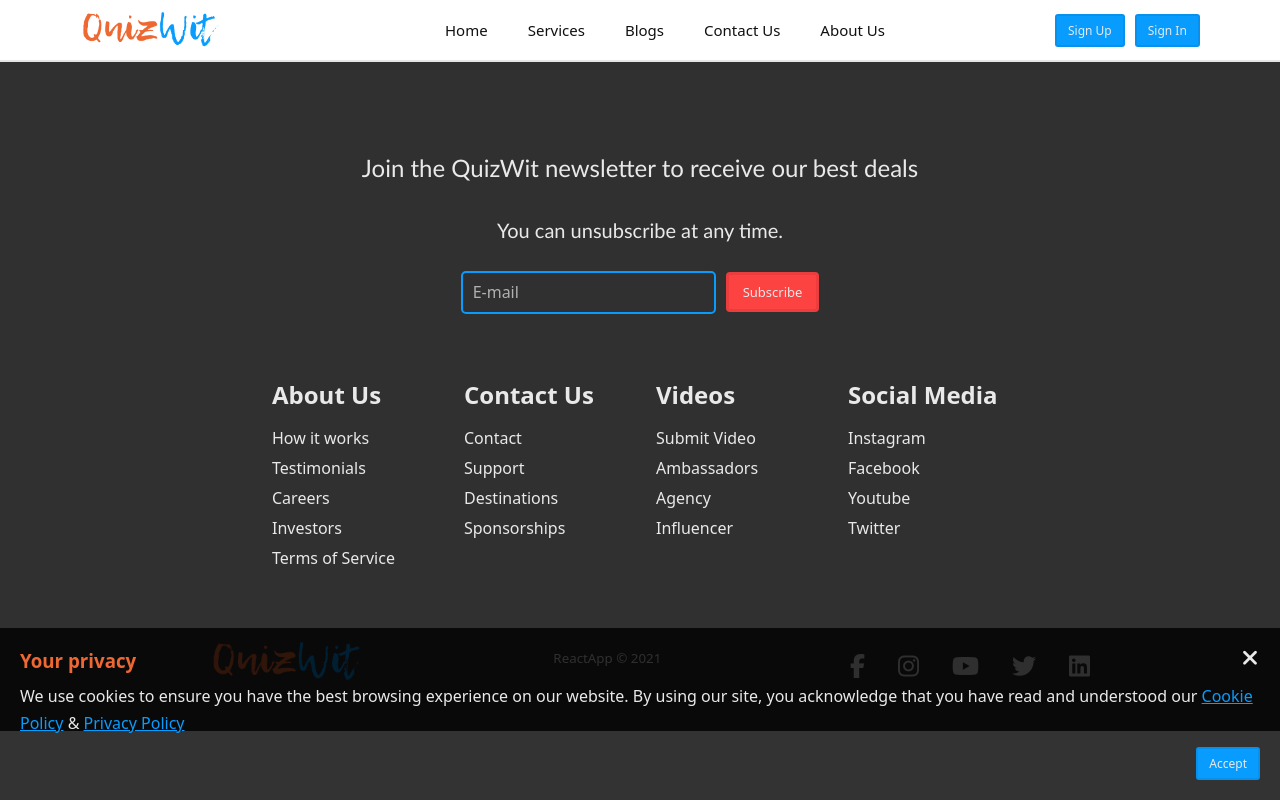
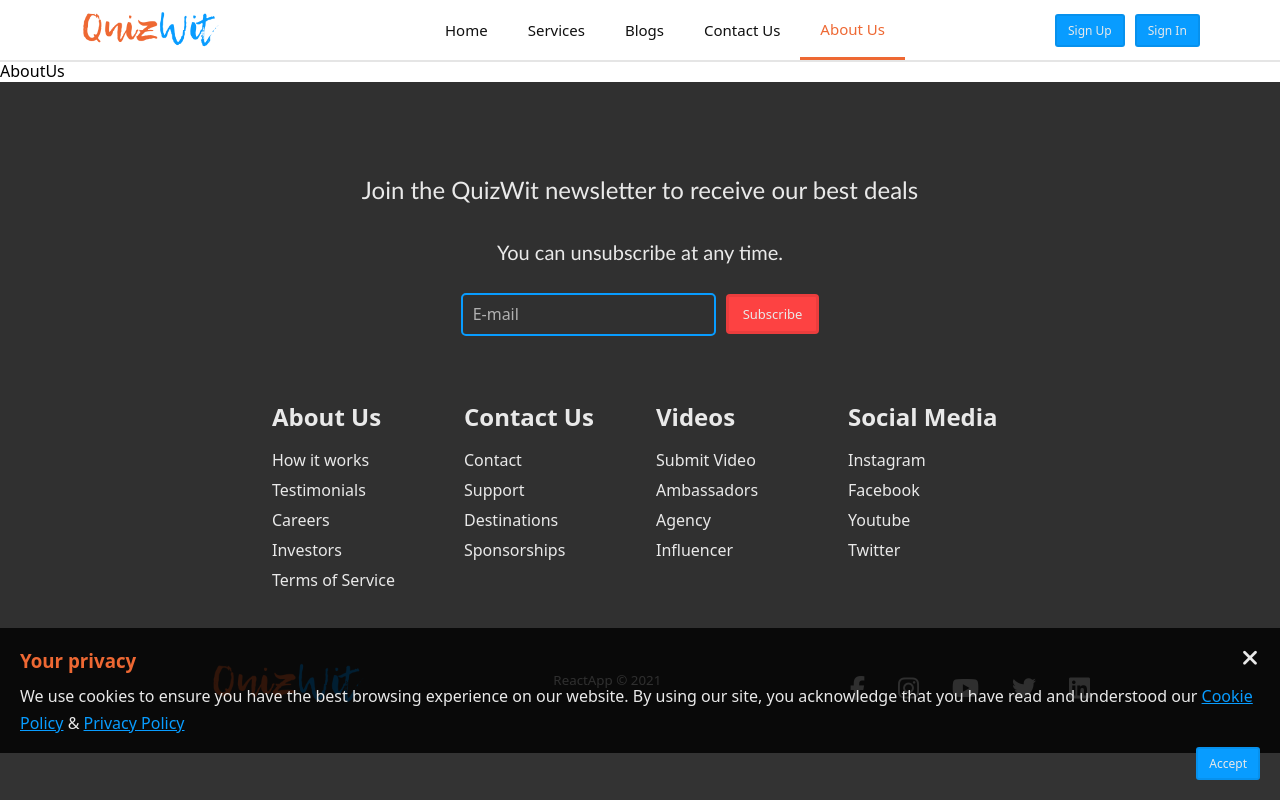
Before and after one commit to Piyush1321/QuizWit, a React (Create React App) app: page /about-us in a window 1280 px wide. Built offline with nearby package versions, Linux system fonts and the light colour scheme.

Commit message:
AboutUs-Component
Created

```diff
--- a/src/App.js
+++ b/src/App.js
@@ -11,6 +11,7 @@
 import Signup from './components/Signup';
 import ContactUs from './components/ContactUs';
 import CookieDialog from './components/util/CookieDialog';
+import AboutUs from './components/AboutUs';
 
 function App() {
   return (
@@ -21,6 +22,7 @@
           <Route path='/' element={<Home />}/>
           <Route path='/signup' element={<Signup />} />
           <Route path='/contact-us' element={<ContactUs />} />
+          <Route path='/about-us' element={<AboutUs />} />
         </Routes>
         <Footer />
         <CookieDialog />
--- /dev/null
+++ b/src/components/AboutUs.js
@@ -0,0 +1,9 @@
+import React from 'react'
+
+function AboutUs() {
+  return (
+    <div>AboutUs</div>
+  )
+}
+
+export default AboutUs
--- a/src/components/includes/Header.js
+++ b/src/components/includes/Header.js
@@ -27,7 +27,7 @@
                     <NavLink className='inactive' to='/services'  >Services</NavLink>
                     <NavLink className='inactive' to='/products' >Blogs</NavLink>
                     <NavLink className='inactive' to='/contact-us' >Contact Us</NavLink>
-                    <NavLink className='inactive' to='/dashboard' >About Us</NavLink>
+                    <NavLink className='inactive' to='/about-us' >About Us</NavLink>
                 </div>
                 <div className='sign-up flex-row'>
                     <Link to='/signup' className='btn btn-primary btn-small'>Sign Up</Link>
```
Also changed, not shown: 1 other file (tests, documents, lock files or other folders).
